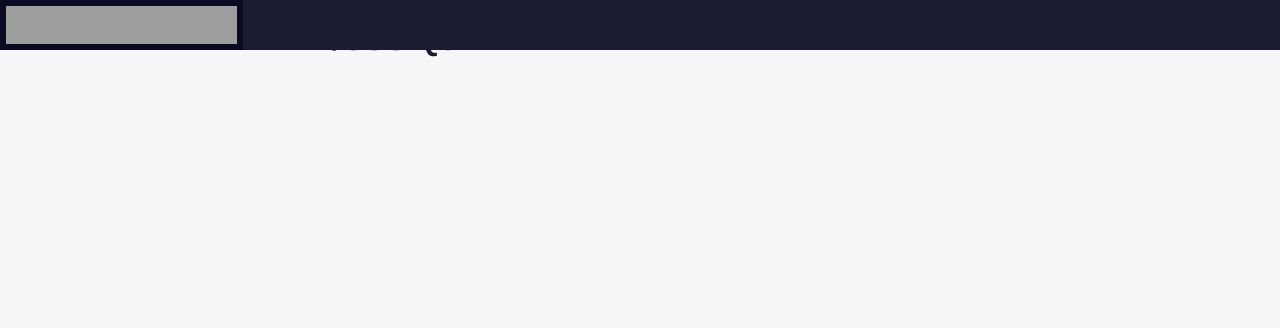
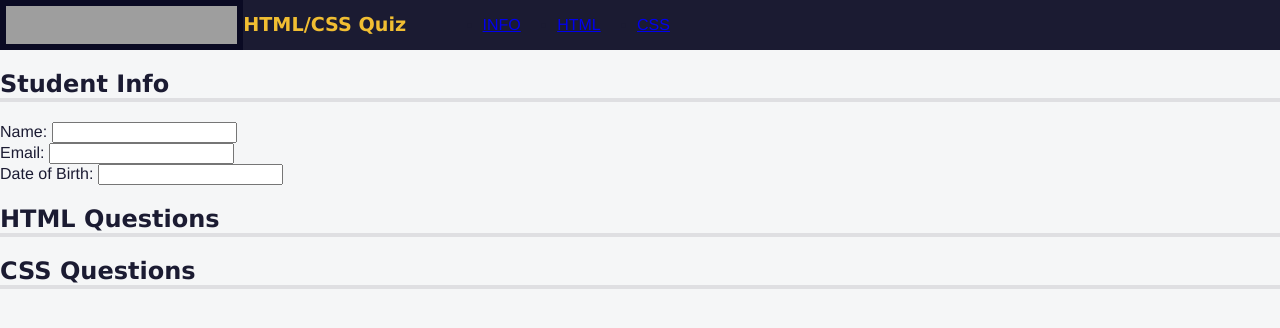
Before and after one commit to Hudzaifah-Hanafie/Pembelajaran-Accessibility-dengan-membuat-Quiz, a plain HTML site: page index.html in a window 1280 px wide. Drawn offline with Linux system fonts and the light colour scheme; grey boxes are pictures that could not be loaded.

Commit message:
mengedit index.html (nav ul li, form & section, role region, aria-labelledby, h2) dan styles.css (h1, nav > ul, h1, h2) : -menambahkan style pada h1 min() -menambahkan list link item pada nav -menambahkan selector nav > ul untuk mentarget ul yang ada didalam nav, serta mengisi stylenya -menambahkan form dan sectionnya -memberikan role region -menambahkan label dengan atribut 'aria-labelledby' dan h2 di setiap section -mengatur font-family h1 dan h2 agar mudah dibaca -menambah border-bottom pada h2 -memberikan href pada li navigation -menambahkan div, label, dan input pada section 'student-info' -menghubungkan label (for) dengan input (id)

```diff
--- a/index.html
+++ b/index.html
@@ -11,8 +11,38 @@
     <header>
       <img id="logo" src="https://cdn.freecodecamp.org/platform/universal/fcc_primary.svg" alt="freeCodeCamp" />
       <h1>HTML/CSS Quiz</h1>
-      <nav></nav>
+      <nav>
+        <ul>
+          <li><a href="#student-info">INFO</a></li>
+          <li><a href="#html-questions">HTML</a></li>
+          <li><a href="#css-questions">CSS</a></li>
+        </ul>
+      </nav>
     </header>
-    <main></main>
+    <main>
+      <form action="https://freecodecamp.org/practice-project/accessibility-quiz" method="post">
+        <section role="region" aria-labelledby="student-info">
+          <h2 id="student-info">Student Info</h2>
+          <div class="info">
+            <label for="student-name">Name:</label>
+            <input id="student-name" />
+          </div>
+          <div class="info">
+            <label for="student-email">Email:</label>
+            <input id="student-email" />
+          </div>
+          <div class="info">
+            <label for="birth-date">Date of Birth:</label>
+            <input id="birth-date" />
+          </div>
+        </section>
+        <section role="region" aria-labelledby="html-questions">
+          <h2 id="html-questions">HTML Questions</h2>
+        </section>
+        <section role="region" aria-labelledby="css-questions">
+          <h2 id="css-questions">CSS Questions</h2>
+        </section>
+      </form>
+    </main>
   </body>
 </html>
--- a/styles.css
+++ b/styles.css
@@ -18,3 +18,28 @@ header {
   background-color: #1b1b32;
   display: flex;
 }
+
+h1 {
+  color: #f1be32;
+  font-size: min(5vw, 1.2em);
+}
+
+nav {
+  width: 50%;
+  max-width: 300px;
+  height: 50px;
+}
+
+nav > ul {
+  display: flex;
+  justify-content: space-evenly;
+}
+
+h1,
+h2 {
+  font-family: Verdana, Geneva, Tahoma, sans-serif;
+}
+
+h2 {
+  border-bottom: 4px solid #dfdfe2;
+}
```
